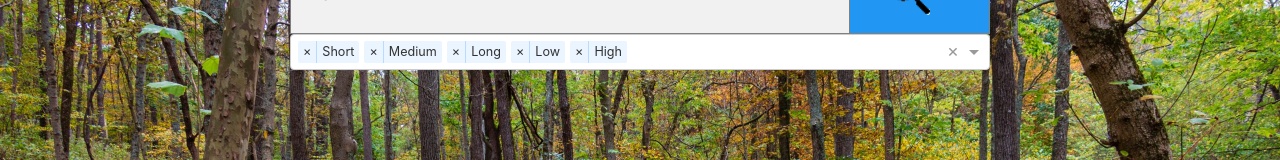
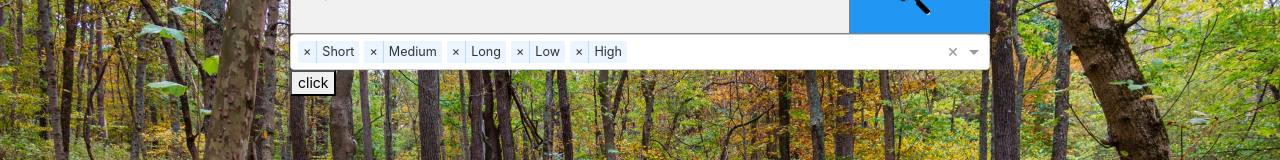
Before and after one commit to lyralvideo/trailtracker, an Angular app in the folder trailtracker/: page / in a window 1280 px wide. Shown: the part 144-304 px from the top of the page. Built offline with nearby package versions, Linux system fonts and the light colour scheme.

Commit message:
added a button on the homepage that does a basic query

```diff
--- a/trailtracker/src/app/home/home.component.html
+++ b/trailtracker/src/app/home/home.component.html
@@ -12,5 +12,6 @@
                     [multiple]="true"
                     [(ngModel)]="selected">
       </ng-select>
+      <button (click)="getResults()">click</button>
     </div>
   </div>
--- a/trailtracker/src/app/home/home.component.ts
+++ b/trailtracker/src/app/home/home.component.ts
@@ -1,4 +1,5 @@
 import { Component, OnInit } from '@angular/core';
+import { RestService } from 'app/restService.service';
 
 @Component({
   selector: 'app-home',
@@ -7,7 +8,7 @@ import { Component, OnInit } from '@angular/core';
 })
 export class HomeComponent implements OnInit {
 
-  constructor() { }
+  constructor(private restService:RestService) { }
   categories = [
     {id: 1, name: 'Length', disabled: true},
     {id: 2, name: 'Short'},
@@ -34,4 +35,10 @@ export class HomeComponent implements OnInit {
   ngOnInit(): void {
   }
 
+  getResults() {
+    this.restService.getResults('runs by waterfalls').subscribe(
+      x => console.log(x)
+    )
+  }
+
 }
--- a/trailtracker/src/app/restService.service.ts
+++ b/trailtracker/src/app/restService.service.ts
@@ -1,27 +1,14 @@
 import { Injectable } from '@angular/core';
 import { HttpClient, HttpHeaders } from '@angular/common/http';
-import { Observable, throwError } from 'rxjs';
-import { catchError, retry } from 'rxjs/operators';
 
-//const DiscoveryV1 = require('ibm-watson/discovery/v1');
-//const { BearerTokenAuthenticator } = require('ibm-watson/auth');
-//const fs = require('fs');
-
-const DISCOVERY_IAM_APIKEY= 'o2AHBjAYfudK0mXXt7dFmQFx8oaldIae5oG3du2iIf9K';
-const DISCOVERY_URL= 'https://api.us-south.discovery.watson.cloud.ibm.com/instances/beff1375-93ea-4b19-b90a-10fbf38f45fd';
-
-//const headers = new HttpHeaders().set('Content-Type', 'application/json')
-//.set('apikey', 'o2AHBjAYfudK0mXXt7dFmQFx8oaldIae5oG3du2iIf9K')
-//.set('Authorization', 'o2AHBjAYfudK0mXXt7dFmQFx8oaldIae5oG3du2iIf9K')
-//.set('Access-Control-Allow-Headers', 'Content-Type')
-//.set('Access-Control-Allow-Methods', 'GET')
-//.set('Access-Control-Allow-Origin', '*');
+const DISCOVERY_URL = 'https://api.us-south.discovery.watson.cloud.ibm.com/instances/beff1375-93ea-4b19-b90a-10fbf38f45fd';
+const ENVIRONMENT_ID = '35ef0ced-f8c5-4f16-a57c-098c66505472';
+const COLLECTION_ID = '07e3efcb-0f5e-46ed-b59d-161a27ab0c61';
 
 const headerDict = {
   'Content-Type': 'application/json',
   'Accept': 'application/json',
   'Access-Control-Allow-Headers': '*',
-  //'Authorization': 'apikey:o2AHBjAYfudK0mXXt7dFmQFx8oaldIae5oG3du2iIf9K'
   'Authorization': 'Basic YXBpa2V5Om8yQUhCakFZZnVkSzBtWFh0N2RGbVFGeDhvYWxkSWFlNW9HM2R1MmlJZjlL'
 }
 
@@ -36,9 +23,17 @@ export class RestService {
 
   constructor(private httpClient: HttpClient) { }
 
-  test_url = 'https://api.us-south.discovery.watson.cloud.ibm.com/instances/beff1375-93ea-4b19-b90a-10fbf38f45fd/v1/environments/35ef0ced-f8c5-4f16-a57c-098c66505472/collections/07e3efcb-0f5e-46ed-b59d-161a27ab0c61/query?version=2018-12-03&deduplicate=false&highlight=true&passages=true&passages.count=5&query=';
-  getResults() {
-
-    return this.httpClient.get(this.test_url, requestOptions)
+  query_url = DISCOVERY_URL+'/v1/environments/' + ENVIRONMENT_ID + '/collections/' + COLLECTION_ID + '/query?version=2018-12-03&count=10&deduplicate=false&highlight=true&passages=true&passages.count=20&natural_language_query=';
+  getResults(query:String) {
+    var i = 0;
+    var query_url : string;
+    for (i = 0; i < query.length; i++) {
+      if (query[i] == ' ') {
+        query_url += '%20';
+      } else {
+        query_url += query[i];
+      }
+    }
+    return this.httpClient.get(this.query_url + query_url, requestOptions)
   }
 }
--- a/trailtracker/src/app/results/results.component.ts
+++ b/trailtracker/src/app/results/results.component.ts
@@ -19,9 +19,8 @@ export class ResultsComponent implements OnInit {
   }
 
   showResults() {
-    this.restService.getResults().subscribe((data: Config) => this.config = { ...data});
+    this.restService.getResults('runs by waterfalls').subscribe((data: Config) => this.config = { ...data});
     console.log(this.config)
-    //this.clientService.getResults()
   }
 
 }
```
